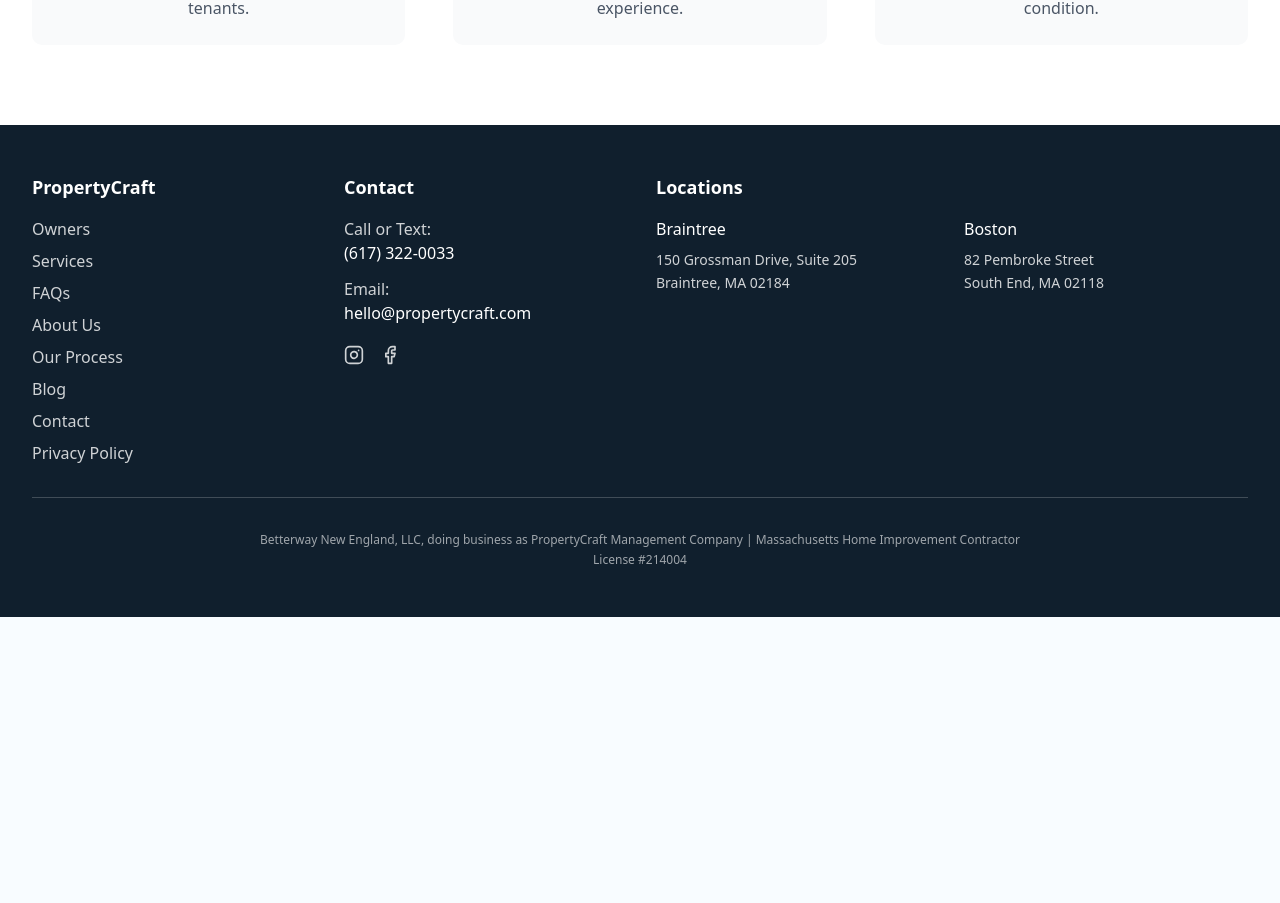
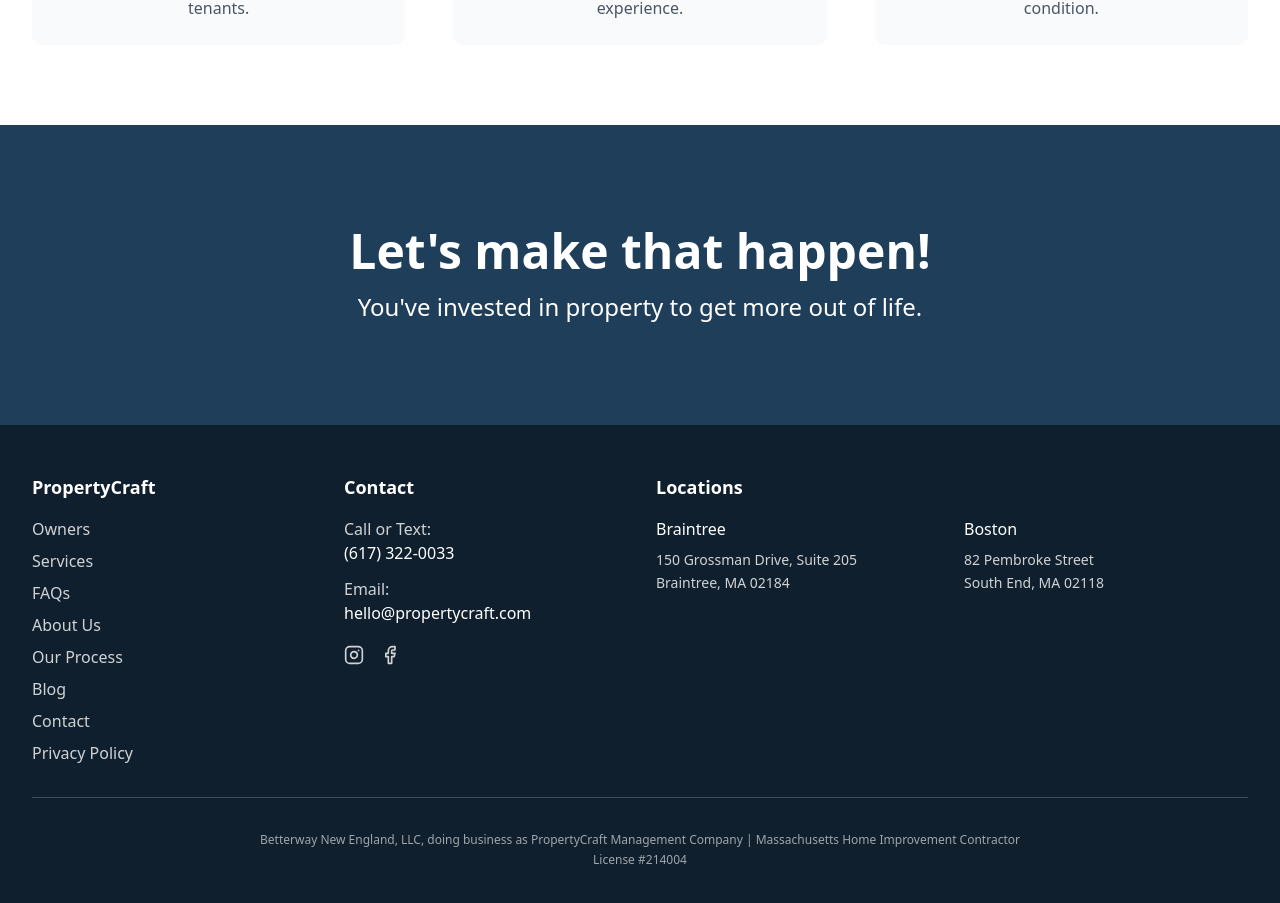
Before and after one commit to RobsonAraujo/property-craft-web, a Next.js app: page / in a window 1280 px wide. Shown: the part 1795-2698 px from the top of the page. Before the commit the page ends 2412 px from the top, so only its background shows below. Built offline with nearby package versions, Linux system fonts and the light colour scheme.

Commit message:
feat: add banner

```diff
--- /dev/null
+++ b/src/components/BlueBanner.tsx
@@ -0,0 +1,14 @@
+export default function BlueBanner() {
+  return (
+    <section className="w-full h-[300px] bg-brand-800 flex items-center justify-center px-4">
+      <div className="text-center text-white max-w-4xl mx-auto">
+        <h2 className="text-4xl md:text-5xl font-bold mb-4">
+          Let's make that happen!
+        </h2>
+        <p className="text-xl md:text-2xl font-medium">
+          You've invested in property to get more out of life.
+        </p>
+      </div>
+    </section>
+  );
+}
--- a/src/features/home/HomePage.tsx
+++ b/src/features/home/HomePage.tsx
@@ -1,6 +1,7 @@
 import React from "react";
 import { Header, Hero, Process } from "./components";
 import Footer from "../../app/components/Footer";
+import BlueBanner from "../../components/BlueBanner";
 
 const HomePage = () => {
   return (
@@ -8,6 +9,7 @@
       <Header />
       <Hero />
       <Process />
+      <BlueBanner />
       <Footer />
     </div>
   );
```
